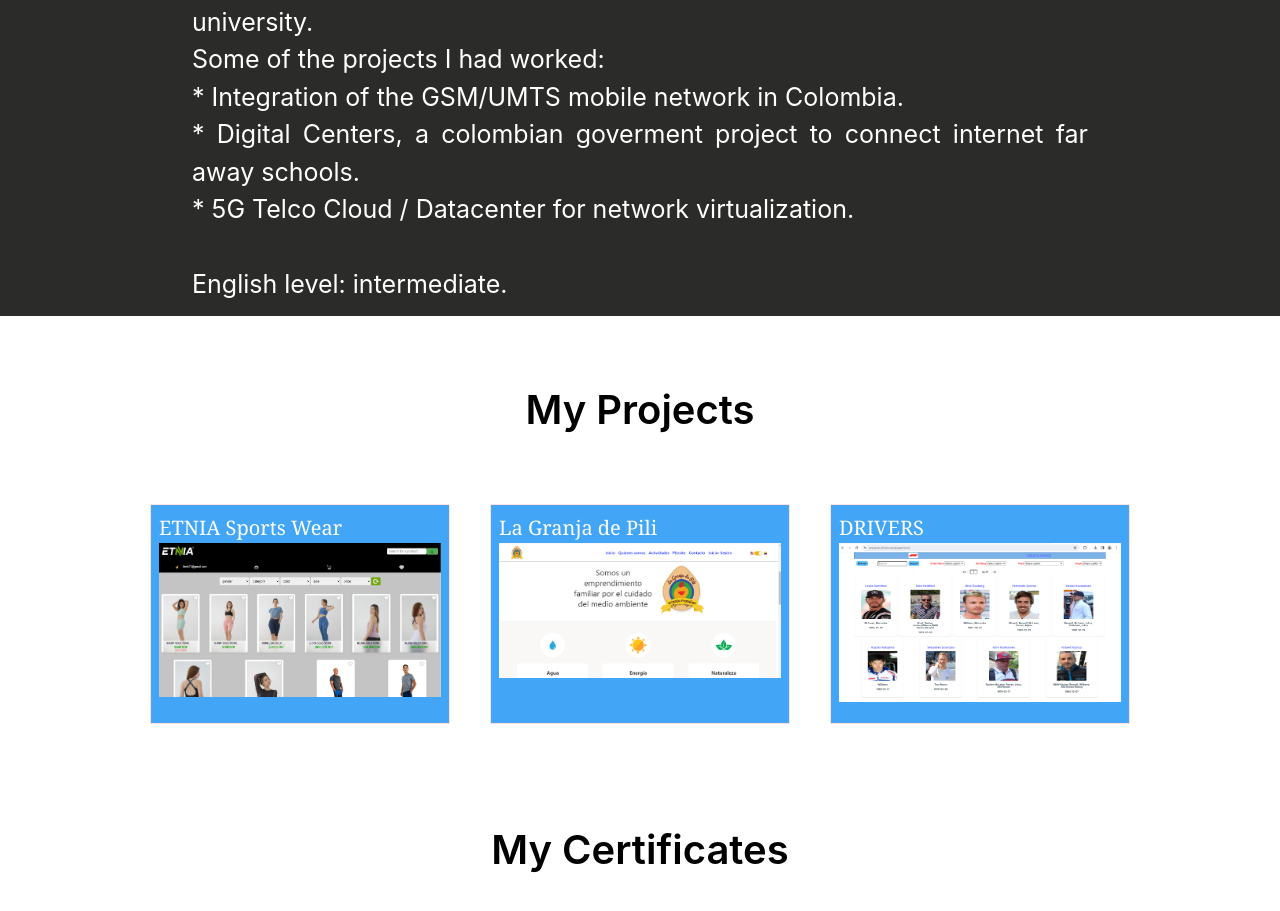
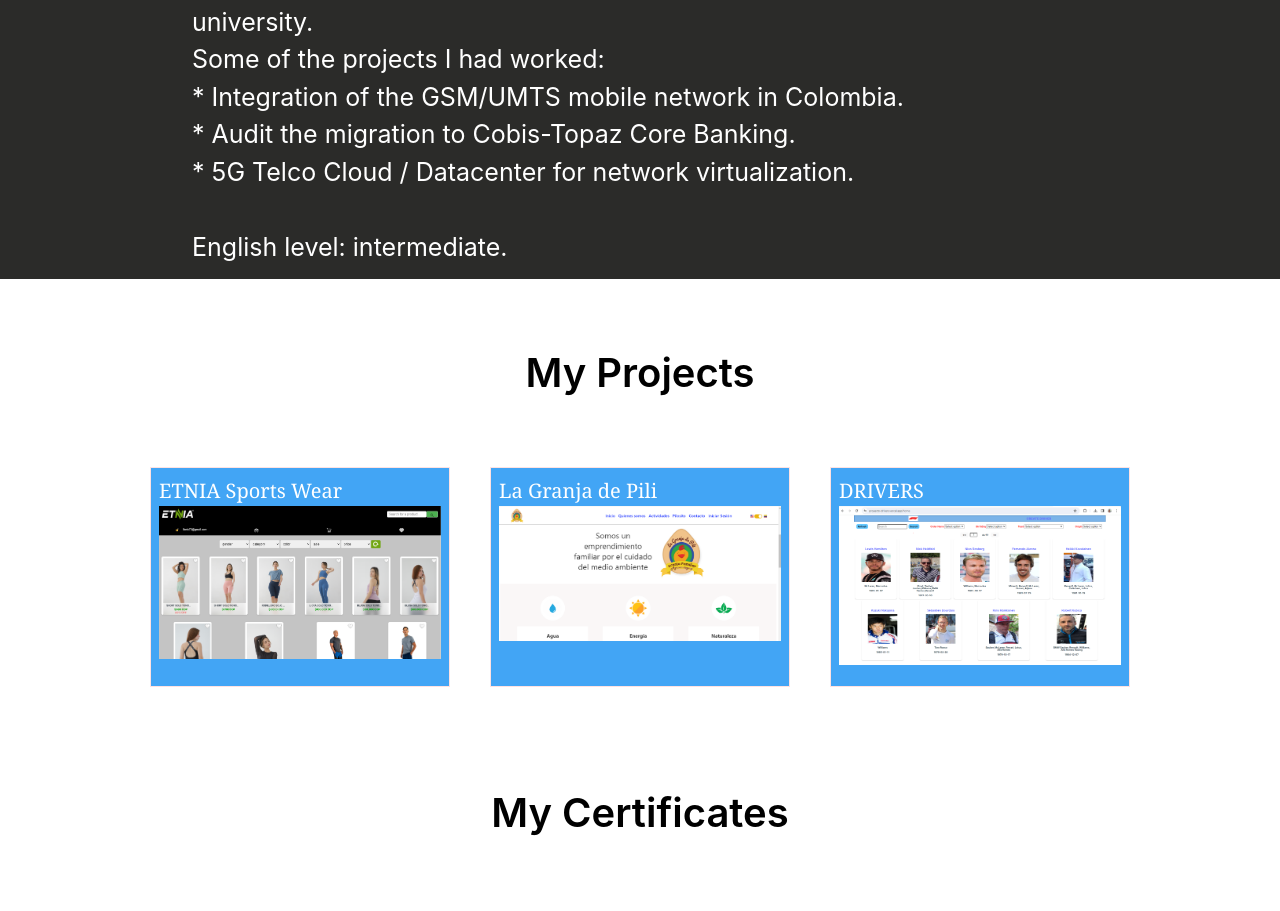
Before and after one commit to LMLenis/Portfolio-Luis-Lenis, a React (Create React App) app: page / in a window 1280 px wide. Shown: the part 1904-2815 px from the top of the page. Built offline with nearby package versions, Linux system fonts and the light colour scheme.

Commit message:
cobis topaz

```diff
--- a/src/components/About/About.jsx
+++ b/src/components/About/About.jsx
@@ -25,7 +25,7 @@
         <br/>
         Some of the projects I had worked:<br/>
         <a className=" duration-300 hover:bg-[#2a6ba0]" href="https://www.youtube.com/watch?v=MLhiSChss18">* Integration of the GSM/UMTS mobile network in Colombia.</a><br/>
-        <a className=" duration-300 hover:bg-[#2a6ba0]" href="https://www.youtube.com/watch?v=3AyrcnIU-zs">* Digital Centers, a colombian goverment project to connect internet far away schools. </a><br/>
+        <a className=" duration-300 hover:bg-[#2a6ba0]" href="https://www.youtube.com/watch?v=zEk5i_RnSco">* Audit the migration to Cobis-Topaz Core Banking. </a><br/>
         <a className=" duration-300 hover:bg-[#2a6ba0]" href="https://www.youtube.com/watch?v=PdtnlL9r2LM">* 5G Telco Cloud / Datacenter for network virtualization.</a><br/>
         <br/>
         <a className=" duration-300 hover:bg-[#2a6ba0]" href="https://www.efset.org/cert/w5AQNk">English level: intermediate.</a>
```
